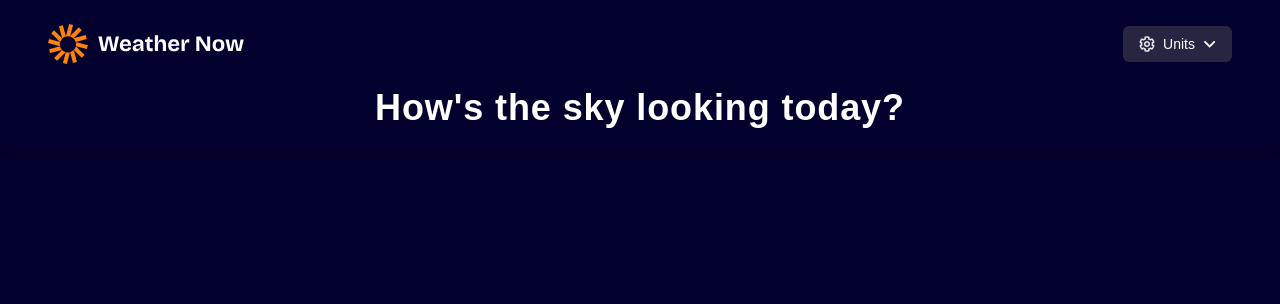
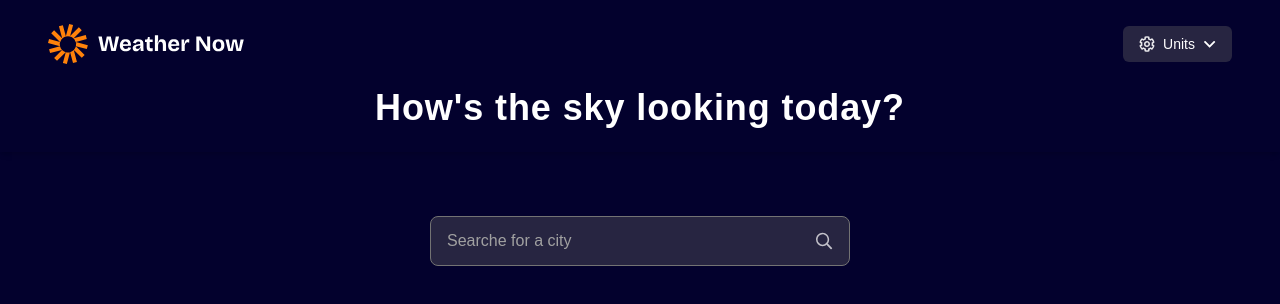
Before and after one commit to mohammad-reza99/app-weather, a React (Vite) app: page / in a window 1280 px wide. Shown: the top 304 px of the page. Built offline with nearby package versions, Linux system fonts and the light colour scheme.

Commit message:
adding a search bar to app.jsx

```diff
--- a/src/App.jsx
+++ b/src/App.jsx
@@ -2,6 +2,7 @@ import Header from "./components/Header";
 import "./App.css";
 import { WeatherProvider } from "./context/WeatherContext";
 import { fonts, colors } from "./styles/styleGuide";
+import SearchBar from "./components/SearchBar";
 
 function App() {
   return (
@@ -16,6 +17,12 @@ function App() {
           }}
         >
           <Header />
+
+          <main className="w-full  grid grid-cols-1 md:grid-cols-[2fr-1fr] gap 10 mt-8 px-6">
+            <div className="flex flex-col justify-center items-center w-full">
+              <SearchBar />
+            </div>
+          </main>
         </div>
       </WeatherProvider>
     </>
```
